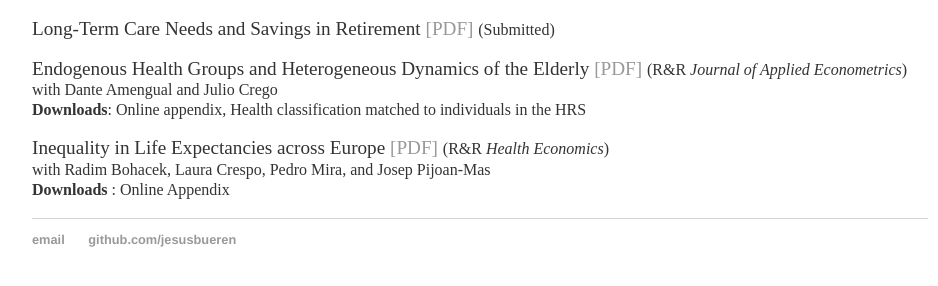
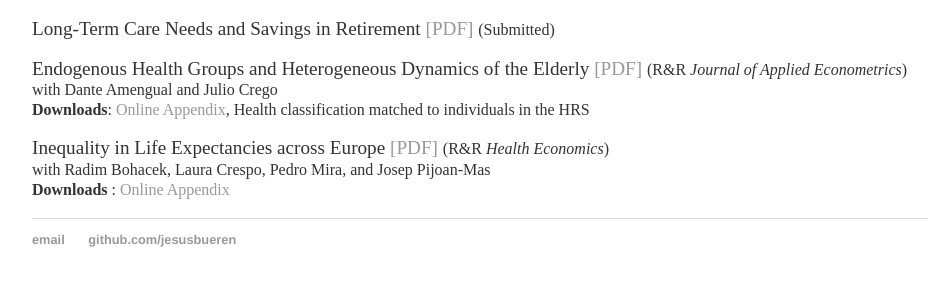
Before and after one commit to jesusbueren/jesusbueren.github.io, a Jekyll site: the page built from research/index.html, in a window 1280 px wide. Shown: the part 225-511 px from the top of the page, without its empty margins (160-1098 px from the left). Built offline with Jekyll 4.4.1, drawn with Linux system fonts in a browser that asks for light colours; part of the change alters nothing that is shown.

```diff
--- a/research/index.html
+++ b/research/index.html
@@ -7,12 +7,12 @@ title: Research
 
 	<p> <bold> Long-Term Care Needs and Savings in Retirement </bold>  <a href="LTC_Savings_BUEREN.pdf">[PDF]</a> <small>(Submitted) </small></p>
 
-	<p> <bold> Endogenous Health Groups and Heterogeneous Dynamics of the Elderly </bold>  <a href="https://drive.google.com/file/d/1FTuqaofWltzZB8FU6MRJxk8xiNP90GDr/view">[PDF]</a>
+	<p> <bold> Endogenous Health Groups and Heterogeneous Dynamics of the Elderly </bold>  <a href="ABCv4.pdf">[PDF]</a>
 		<small>(R&R <i>Journal of Applied Econometrics</i>)</small><br>
 	 <small> with Dante Amengual and Julio Crego <br>
-	 <b>Downloads</b>: Online appendix, Health classification matched to individuals in the HRS </small> </p>
+	 <b>Downloads</b>: <a href="OnlineAppendix_ABC.pdf.pdf"> Online Appendix</a>, Health classification matched to individuals in the HRS </small> </p>
 
-	<p> <bold> Inequality in Life Expectancies across Europe </bold>  <a href="https://www.cemfi.es/~pijoan/download/longevity-20200309.pdf">[PDF]</a>
+	<p> <bold> Inequality in Life Expectancies across Europe </bold>  <a href="longevity-20200309.pdf">[PDF]</a>
 		<small>(R&R <i>Health Economics</i>)</small> <br>
 	  <small> with Radim Bohacek, Laura Crespo, Pedro Mira, and Josep Pijoan-Mas <br>
-	<b> Downloads </b>: Online Appendix </small> </p>
+	<b> Downloads </b>: <a href="onlineappendix_longevity.pdf"> Online Appendix</a> </small> </p>
```
